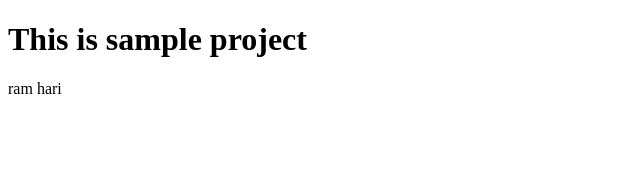
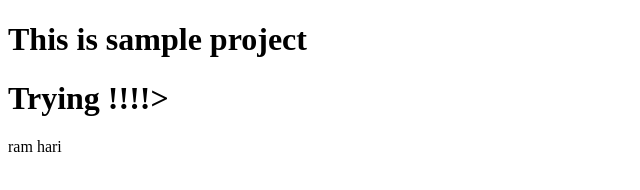
Before and after one commit to Nirajan027/Sample-Project, a plain HTML site: page index.html in a window 1280 px wide. Shown: the whole page, without its empty margins (0-640 px from the left). Drawn offline with Linux system fonts and the light colour scheme.

Commit message:
changes in index.html

```diff
--- a/index.html
+++ b/index.html
@@ -8,6 +8,7 @@
 </head>
 <body>
     <H1>This is sample project </H1>
+    <h1>Trying !!!!></h1>
     <p id="name"></p>
     <script src="sample.js"></script>
 </body>
```
